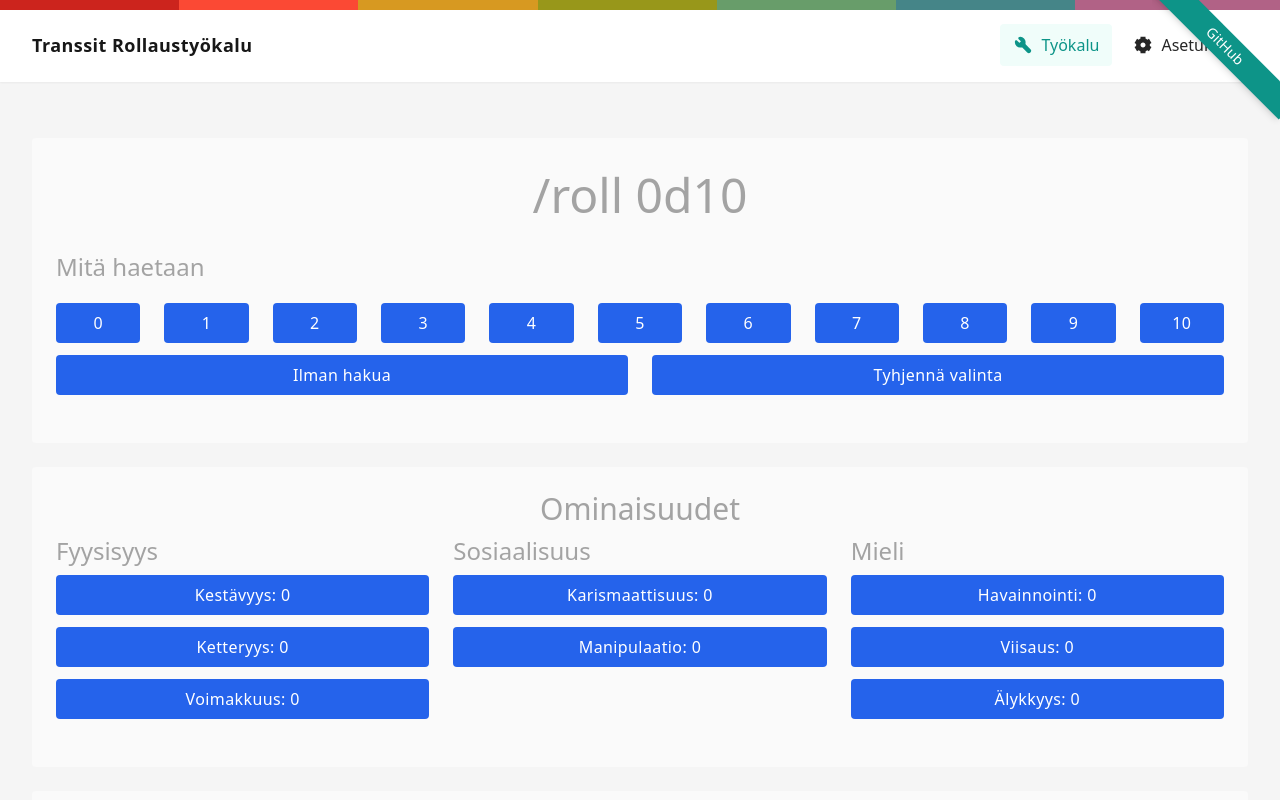
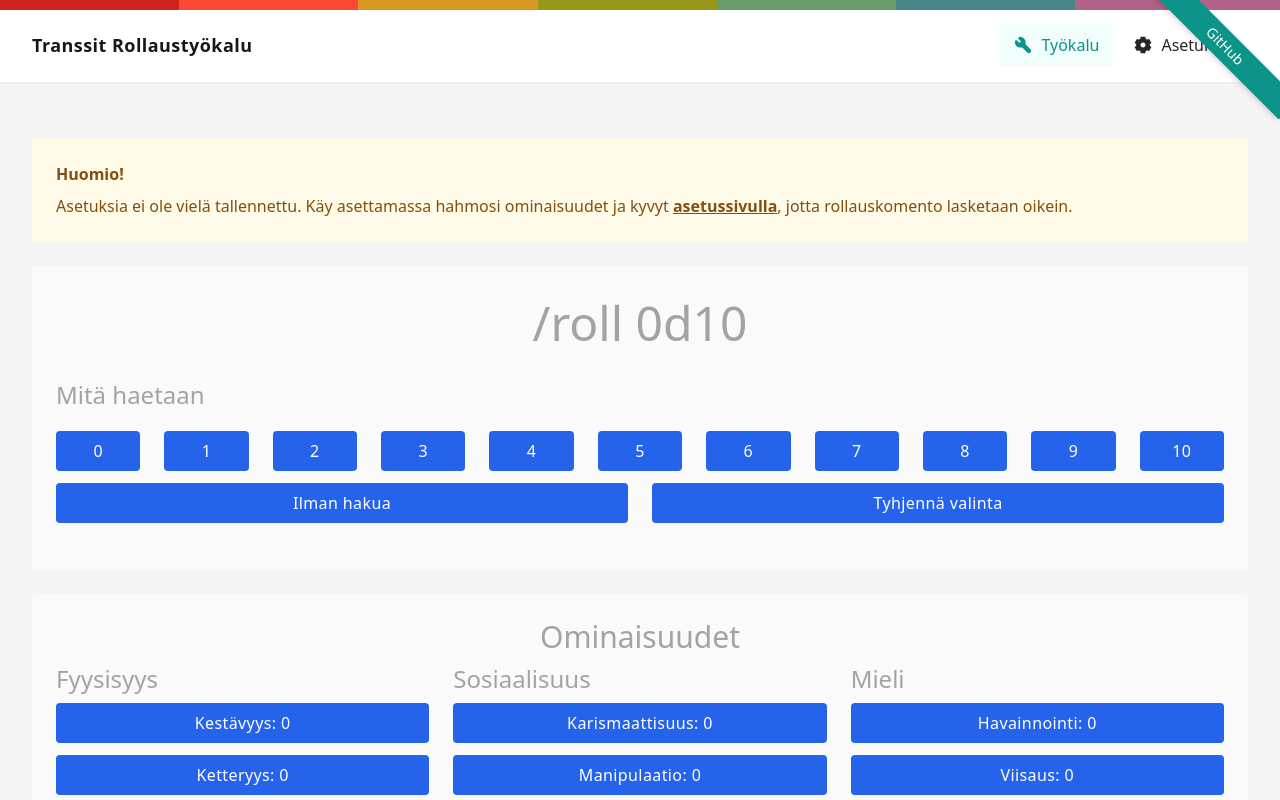
Before and after one commit to Kehet/transsit-roll-command-generator-tool, a Vue app: page / in a window 1280 px wide. Shown: the top 800 px of the page. Built offline with nearby package versions, Linux system fonts and the light colour scheme.

Commit message:
Track settings load status and show warning if not loaded yet

```diff
--- a/src/stores/settings.ts
+++ b/src/stores/settings.ts
@@ -42,6 +42,7 @@
 
 // Use the interface as a type hint for the settings variable
 export const useSettingsStore = defineStore('settings', () => {
+  const isLoadedFromLocalStorage = ref<boolean>(false)
   const settings = ref<Settings>({
     voimakkuus: 0,
     ketteryys: 0,
@@ -84,6 +85,7 @@
     const savedSettings = localStorage.getItem('settings')
     if (savedSettings) {
       settings.value = JSON.parse(savedSettings)
+      isLoadedFromLocalStorage.value = true
     }
   })
 
@@ -91,9 +93,10 @@
     settings,
     (newSettings) => {
       localStorage.setItem('settings', JSON.stringify(newSettings))
+      isLoadedFromLocalStorage.value = true
     },
     { deep: true }
   )
 
-  return { settings }
+  return { settings, isLoadedFromLocalStorage }
 })
--- a/src/views/HomeView.vue
+++ b/src/views/HomeView.vue
@@ -80,6 +80,17 @@
 </script>
 
 <template>
+  <div
+    v-if="!settingsStore.isLoadedFromLocalStorage"
+    class="mt-6 p-6 rounded border-yellow-200 bg-yellow-50 text-yellow-800 dark:border-yellow-700 dark:bg-yellow-900/30 dark:text-yellow-200"
+  >
+    <p class="font-bold mb-2">Huomio!</p>
+    <p>
+      Asetuksia ei ole vielä tallennettu. Käy asettamassa hahmosi ominaisuudet ja kyvyt
+      <RouterLink to="/settings" class="underline font-semibold">asetussivulla</RouterLink>, jotta rollauskomento lasketaan oikein.
+    </p>
+  </div>
+
   <div
     class="mt-6 p-6 rounded border-gray-200 bg-gray-50 text-gray-400 dark:border-gray-700 dark:bg-gray-800"
   >
--- a/src/views/SettingsView.vue
+++ b/src/views/SettingsView.vue
@@ -12,6 +12,9 @@
   Object.keys(settingsStore.settings).forEach((key) => {
     settingsStore.settings[key as keyof Settings] = 0
   })
+
+  localStorage.removeItem('settings')
+  settingsStore.isLoadedFromLocalStorage = false
 
   window.alert('Settings have been cleared successfully.')
 }
```
